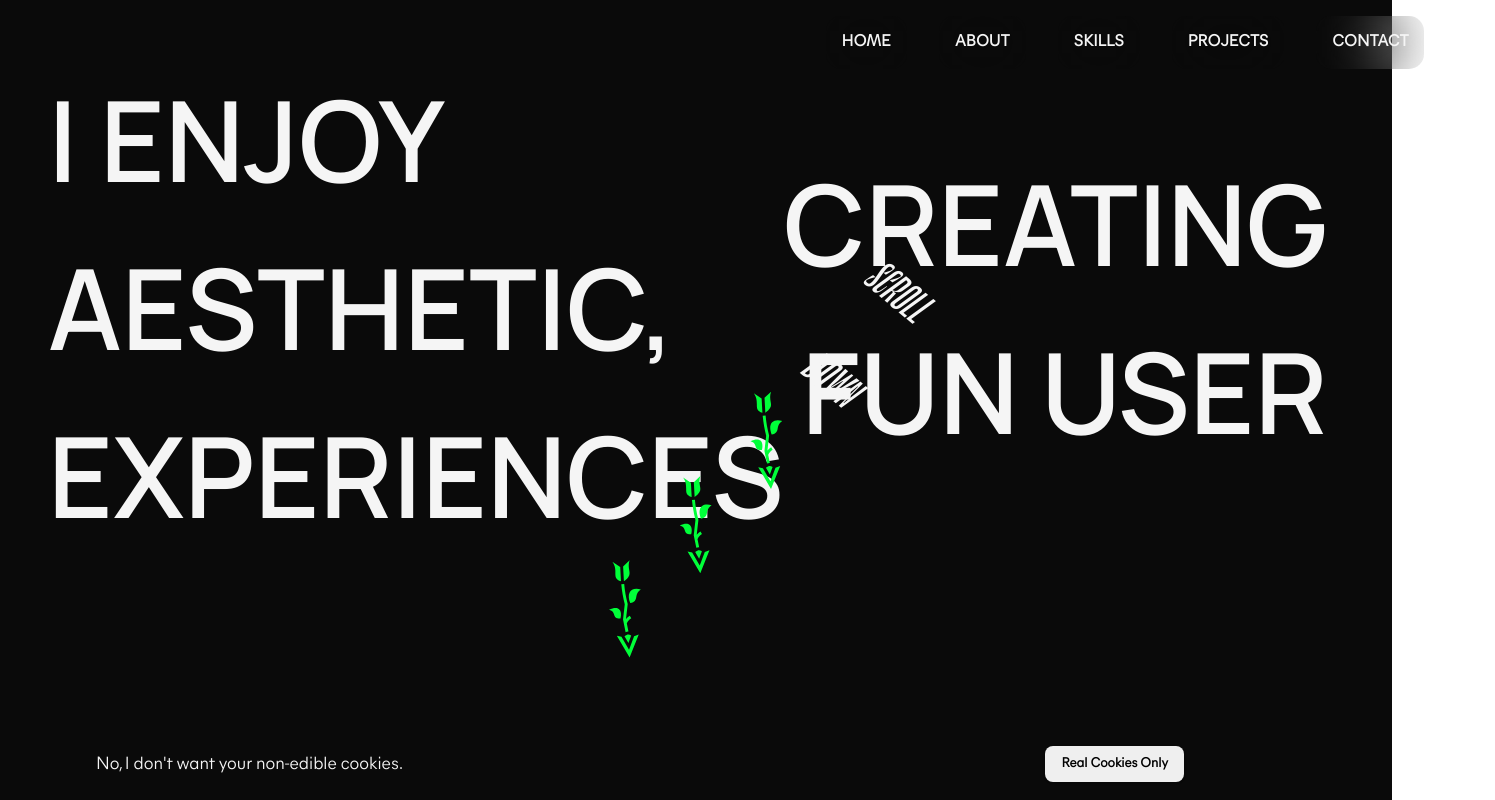
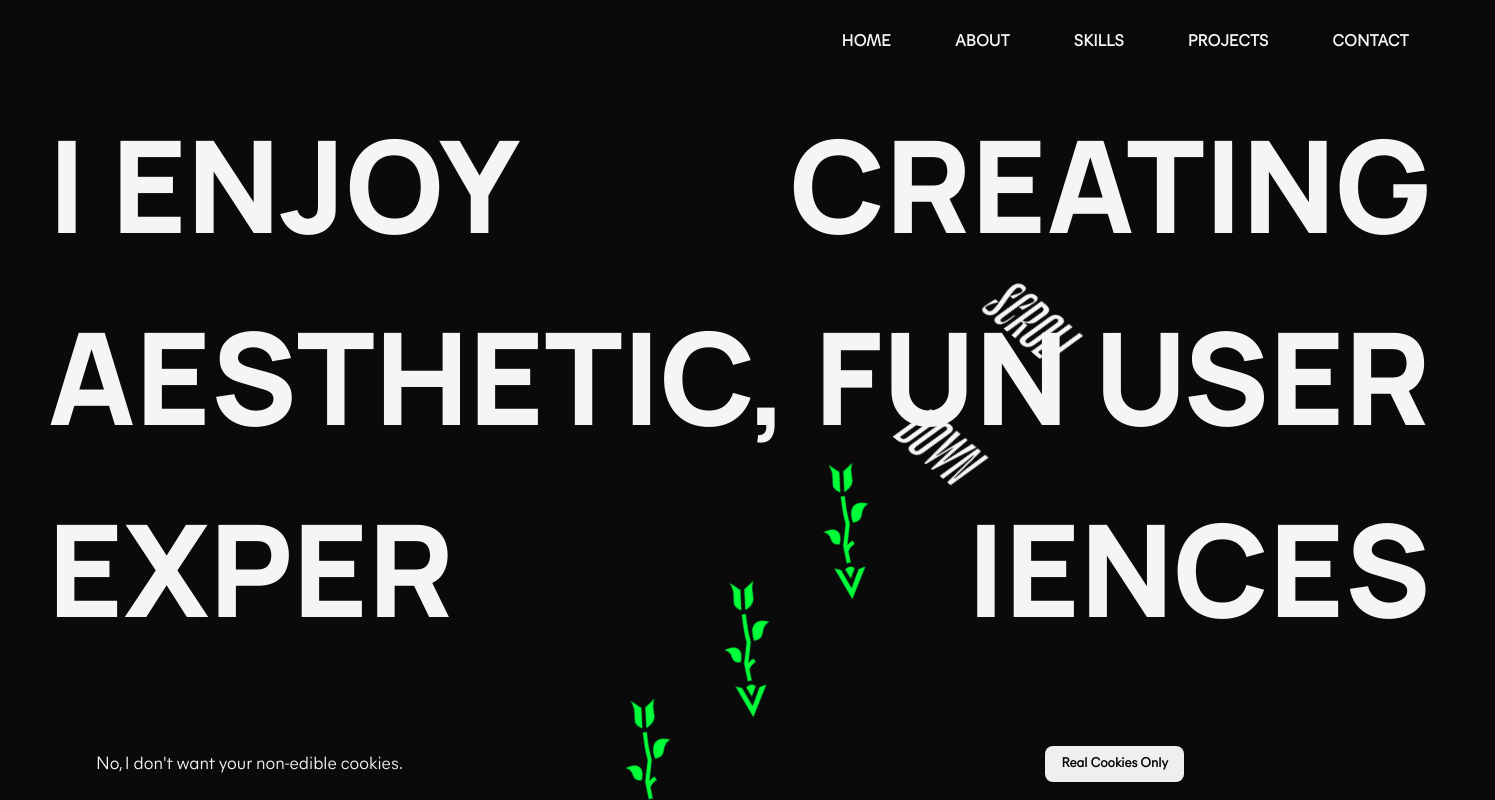
Before and after one commit to bravoosonja/website, a Next.js app: page / in a window 1280 px wide. Shown: the top 800 px of the page, 1495 px wide, since content can reach past the window. Built offline with nearby package versions, Linux system fonts and the light colour scheme.

Commit message:
update banner styles

```diff
--- a/components/banner.js
+++ b/components/banner.js
@@ -34,11 +34,10 @@ export default function Banner() {
       <motion.div className={styles.container} variants={banner}>
         <div className={styles.wrapper}>
           <div className={styles.left}>
-            <h2>I enjoy aesthetic, experiences</h2>
+            <h2>I enjoy aesthetic, exper</h2>
           </div>
           <div className={styles.right}>
-            <h2> creating fun user</h2>
-
+            <h2> creating fun user iences</h2>
             <div className={styles.arrow}>
               <span>Scroll down</span>
               <IconContext.Provider value={{ color: "#00FF39" }}>
--- a/styles/components/banner.module.scss
+++ b/styles/components/banner.module.scss
@@ -1,15 +1,13 @@
 @import "../variables.module.scss";
 
 .container {
-  padding: 1rem 3rem;
+  padding: 3rem;
   width: 100%;
-  height: 100vh;
+  height: 95vh;
   background: $dark-background;
   box-sizing: border-box;
 
   .wrapper {
-    // padding: 1rem 3rem;
-    // overflow-wrap: break-word;
     display: flex;
     flex-direction: row;
     justify-content: center;
@@ -20,9 +18,9 @@
     width: 100%;
 
     h2 {
-      font-size: 7rem;
+      font-size: 8rem;
       line-height: 1.5;
-      font-weight: 600;
+      font-weight: 800;
     }
 
     .left {
@@ -41,9 +39,9 @@
       .arrow {
         font-size: 1rem;
         position: relative;
-        top: 17vh;
-        right: 45vw;
-        transform: scale(5) rotate(40deg);
+        top: 20vh;
+        right: 47vw;
+        transform: scale(7) rotate(40deg);
         z-index: 50;
         // margin: 0 auto;
         background: transparent;
```
